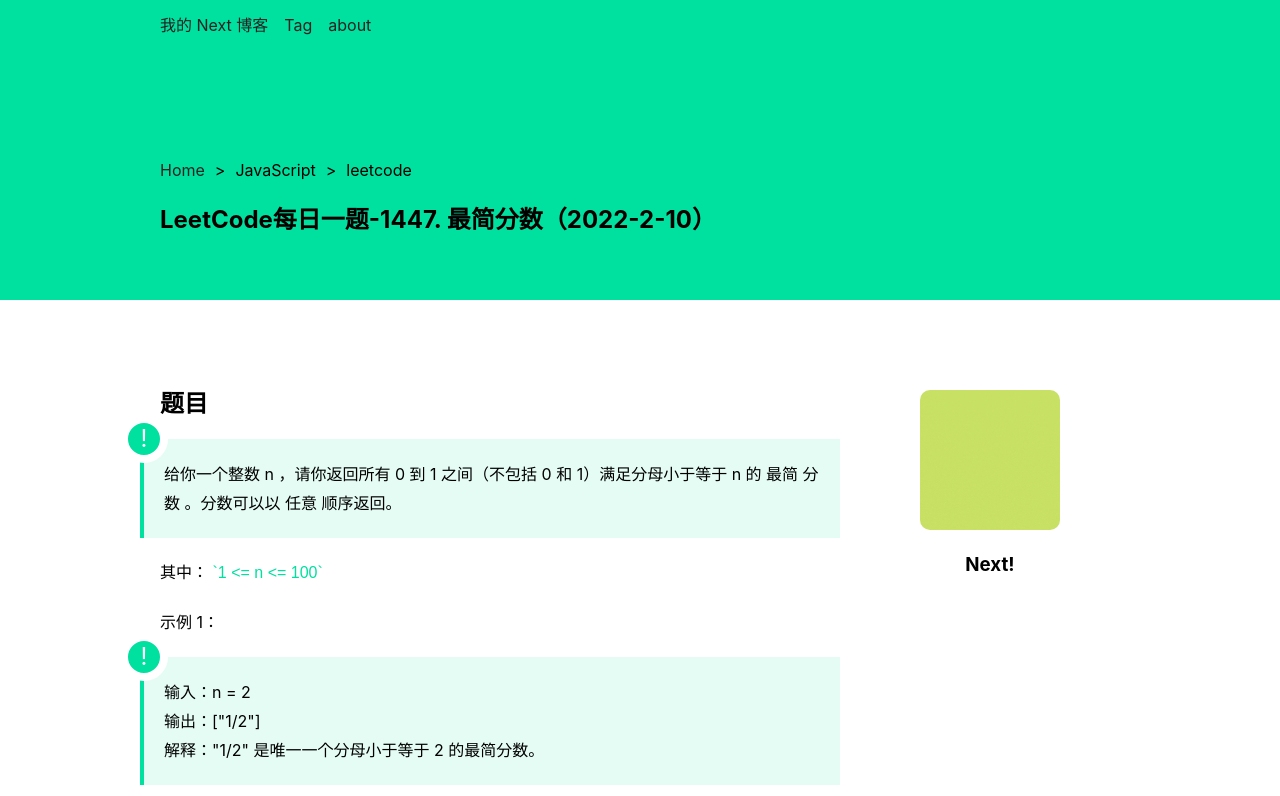
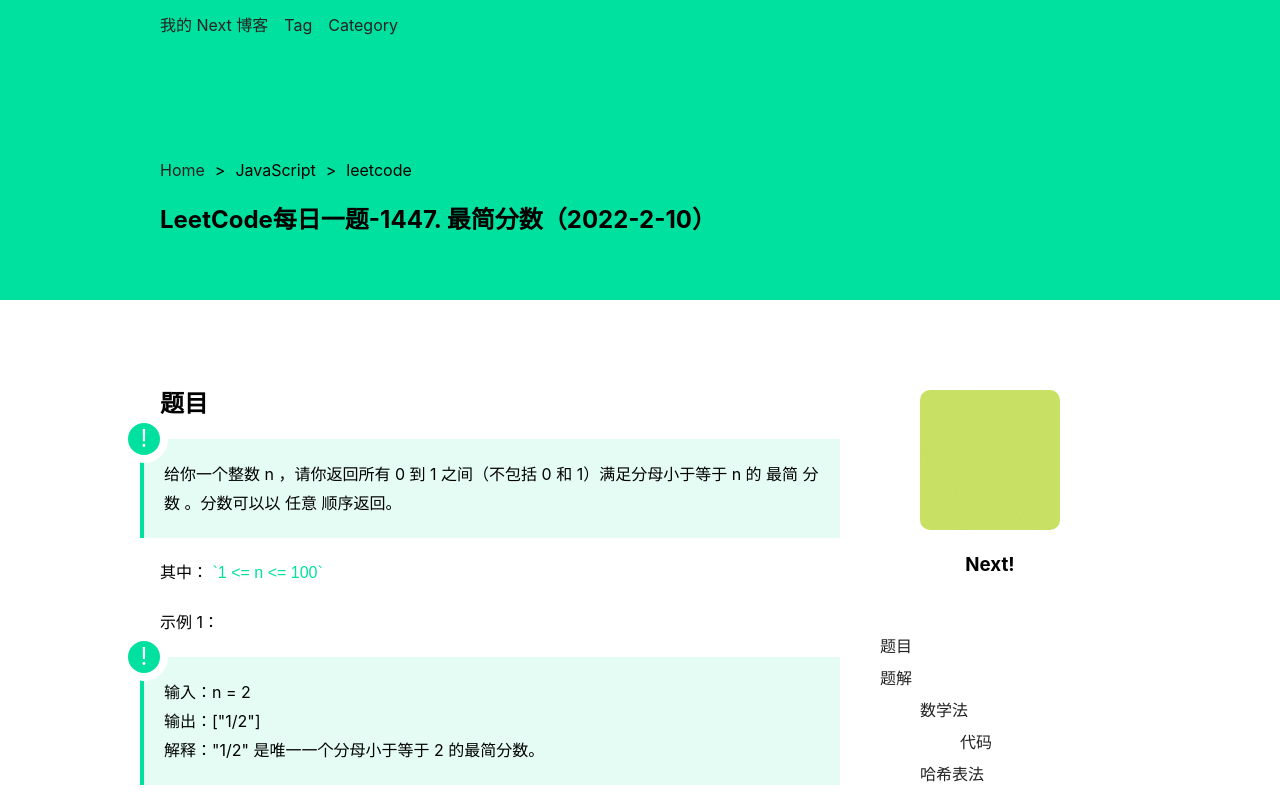
Before and after one commit to kehengch/next-blog, a Next.js app: page /posts/leetcode-1447 in a window 1280 px wide. Shown: the top 796 px of the page. Built offline with nearby package versions, Linux system fonts and the light colour scheme.

Commit message:
toc + 主页文章排序

```diff
--- a/components/header.js
+++ b/components/header.js
@@ -14,7 +14,7 @@ export default function Header() {
                             <Link href="/tag">Tag</Link>
                         </div>
                         <div className={styles.navitem}>
-                            <Link href="#">about</Link>
+                            <Link href="/category">Category</Link>
                         </div>
                     </section>
                     <section className={styles.navright}>
--- /dev/null
+++ b/config.js
@@ -0,0 +1,6 @@
+const config = {
+    title: "kart jim's next blog",
+    author: "kart jim"
+}
+
+export default config;
--- a/pages/index.js
+++ b/pages/index.js
@@ -3,12 +3,13 @@ import Head from "next/head";
 import styles from "../styles/Home.module.css";
 import Link from "next/link";
 import {getSortedPosts} from "../lib/getPosts";
+import config from "../config";
 
 export default function Home({ front }) {
   return (
     <>
       <Head>
-        <title>主页</title>
+        <title>{ config.title }</title>
       </Head>
       <mian className={styles.main}>
         <div className="stickybg"></div>
--- a/pages/posts/[id].js
+++ b/pages/posts/[id].js
@@ -3,8 +3,32 @@ import styles from "../../styles/posts.module.css";
 import Image from "next/image";
 import Head from "next/head";
 import Link from "next/link";
+import { useEffect, useRef, useState } from "react";
 
 export default function Posts({ posts }) {
+  const content = useRef();
+  const [toc, setToc] = useState([]);
+
+  useEffect(() => {
+    // toc: h2\h3\h4
+    const headings = content.current.querySelectorAll("h2, h3, h4");
+    const strs = [];
+    headings.forEach(heading => {
+      // scrollTop
+      if(heading.tagName == "H2") {
+        strs.push([heading.id, []])
+      }
+      if(heading.tagName == "H3") {
+        strs[strs.length - 1][1].push([heading.id, []])
+      }
+      if(heading.tagName == "H4") {
+        const t = strs[strs.length - 1][1];
+        t[t.length - 1][1].push(heading.id)
+      }
+    })
+    setToc(strs);
+  }, [content])
+
   return (
     <>
     <Head>
@@ -31,7 +55,7 @@ export default function Posts({ posts }) {
       </section>
       <div className={styles.postsinnerbox}>
         <article  className={styles.posts} >
-          <div className={styles.postsbox} dangerouslySetInnerHTML={{
+          <div ref={content} className={styles.postsbox} dangerouslySetInnerHTML={{
             __html: posts.contentHtml,
             }}></div>
           <hr />
@@ -56,15 +80,57 @@ export default function Posts({ posts }) {
           </section>
         </article>
         <aside className={styles.postsaside}>
-            <div>
-              {/* toc */}
-            </div>
             <section className={styles.info}>
               <div className={styles.infologo}>
                <Image src="/img/kartjim.gif" alt="logo"
                 width={140} height={140} />
               </div>
               <h1>Next!</h1>
+            </section>
+            <section className={styles.tocbox}>
+              {/* toc */}
+              <ul>
+                {
+                  toc.map(h2 => {
+                    return (
+                      <li key={h2[0]}>
+                        <a href={'#' + h2[0]}>{h2[0]}</a>
+                        {
+                          h2[1].length ? (
+                            <ul>
+                              {
+                                h2[1].map(h3 => {
+                                  return (
+                                    <li key={h3[0]}>
+                                      <a href={'#' + h3[0]}>{h3[0]}</a>
+                                      {
+                                        h3[1].length ? (
+                                          <ul>
+                                            {
+                                              h3[1].map(h4 => {
+                                                return (
+                                                  <li key={h4}>
+                                                    <a href={'#' + h4}>{h4}</a>
+                                                  </li>
+                                                )
+                                              })
+                                            }
+                                          </ul>
+                                        ) : ''
+                                      }
+                                    </li>
+                                  )
+                                })
+                              }
+                            </ul>
+                          ) : ''
+                        }
+                      </li>
+                    )
+                  })
+                  // console.log(toc)
+                }
+              </ul>
             </section>
         </aside>
       </div>
--- a/pages/tags/[tag].js
+++ b/pages/tags/[tag].js
@@ -7,7 +7,7 @@ export default function Tags({ posts }) {
     return (
         <>
             <Head>
-                <title>tags-{ posts.id }</title>
+                <title>tags - { posts.id }</title>
             </Head>
             <main>
                 <div className={styles.taghead}>
--- /dev/null
+++ b/styles/cate.module.css
@@ -0,0 +1,7 @@
+.head {
+    position: absolute;
+    top: 120px;
+    left: 0;
+    width: 100%;
+    text-align: center;
+}
--- a/styles/globals.css
+++ b/styles/globals.css
@@ -4,6 +4,7 @@ body {
   margin: 0;
   font-family: -apple-system, Roboto, Ubuntu, JetBrains Mono ,Fira Code, sans-serif;
   font-size: 16px;
+  scroll-behavior: smooth;
 }
 
 a {
--- a/styles/posts.module.css
+++ b/styles/posts.module.css
@@ -111,13 +111,17 @@
   border: 8px solid #fff;
   color: #fff;
 }
-.postsbox > p,
 .postsbox h1,
 .postsbox h2,
 .postsbox h3,
 .postsbox h4,
 .postsbox h5,
 .postsbox h6 {
+  margin: 20px;
+  /* * 用于toc定位 */
+  scroll-margin-block: 60px;
+}
+.postsbox > p {
   margin: 20px;
 }
 .postsbox code {
@@ -165,3 +169,24 @@
 .infologo img {
   border-radius: 10px;
 }
+.tocbox {
+  position: sticky;
+  top: 50px;
+  max-height: calc(100vh - 60px);
+  background-color: #fff;
+  overflow: auto;
+}
+.tocbox a {
+  color: #222;
+  border: 0;
+}
+.tocbox a:hover {
+  color: var(--main);
+}
+.tocbox ul {
+  list-style-type: none;
+  /* padding-left: 20px; */
+}
+.tocbox ul {
+  line-height: 2;
+}
```
Also changed, not shown: lib/cate.js (added, +26 -0 lines), pages/category.js (added, +36 -0 lines), lib/getPosts.js, 1 other file (tests, documents, lock files or other folders).
